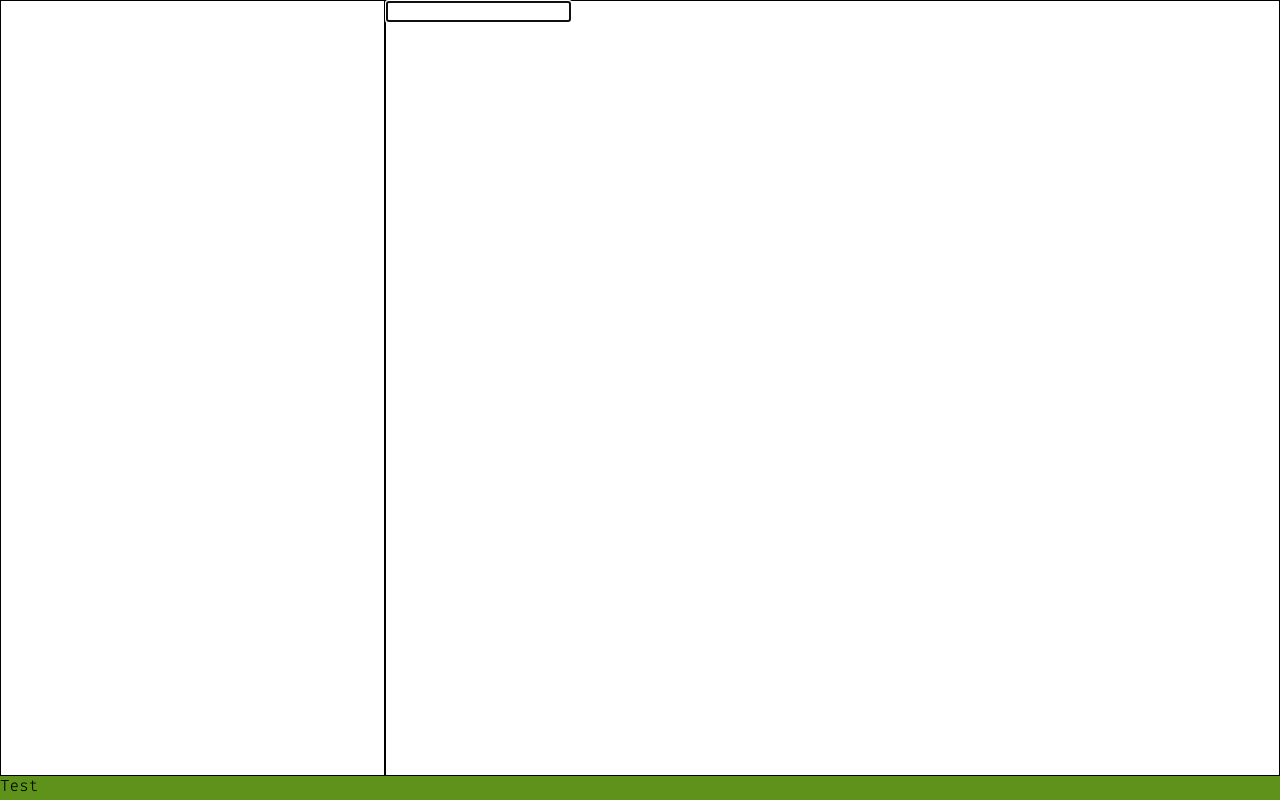
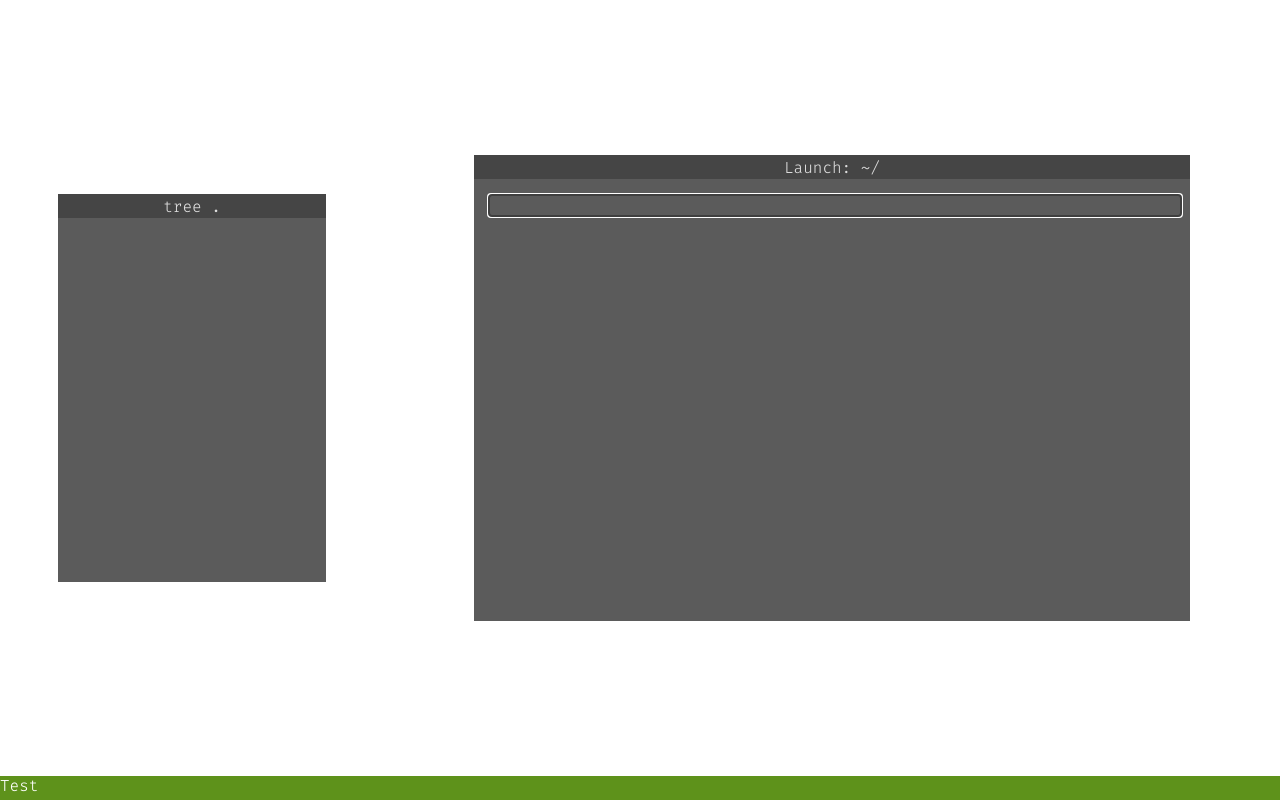
Before and after one commit to Kirimson/launch, a plain HTML site: page index.html in a window 1280 px wide. Drawn offline with nearby package versions, Linux system fonts and the light colour scheme.

Commit message:
Styles and windows
each componant has a window which contains it's content

```diff
--- a/css/style.css
+++ b/css/style.css
@@ -7,10 +7,11 @@ html, body{
 
 body {
     background-size: cover;
+    color: #fff;
 }
 
 a {
-    color: rgb(17, 26, 112);
+    color: rgb(93, 109, 255);
     font-weight: normal;
     text-decoration: none;
 }
@@ -27,19 +28,19 @@ a {
 }
 
 .tree-base {
-    border-left: solid thin black;
     padding-left: 1em;
+    border-left: solid thin;
 }
 
 .tree-files {
     margin-left: 1em;
-    border-left: solid thin black;
+    border-left: solid thin;
 }
 
 .tree-file::before, .tree-base::before {
     content: '';
+    border-bottom: thin solid;
     position: absolute;
-    border-bottom: thin black solid;
     height: 0.5em;
     width: 1em;
     transform: translateX(-1em) translateY(0.25em);
@@ -49,6 +50,29 @@ a {
     padding-left: 1em;
 }
 
+.window::before{
+    display: flex;
+    height: 3vh;
+    width: 100%;
+    background-color: #111;
+    opacity: 0.8;
+    color: white;
+    flex-direction: column;
+    justify-content: center;
+    align-items: center;
+}
+
+.window {
+    background-color: #333;
+    opacity: 0.8;
+    display: flex;
+    flex-direction: column;
+}
+
+.window-content {
+    margin: 0 2% 0 2%;
+}
+
 #wrapper {
     display: flex;
     flex: 1;
@@ -56,12 +80,60 @@ a {
 
 #tree-wrapper {
     width: 30%;
-    border: solid thin black;
     display: flex;
     justify-content: center;
+    align-items: center;
+}
+
+#tree-window {
+    height: 50%;
+    min-width: 70%;
+}
+
+#tree-window::before{
+    content: 'tree .'
+}
+
+#tree-content {
+    display: flex;
+    flex-direction: column;
+    justify-content: center;
+    align-items: center;
+    overflow: scroll;
+}
+
+#tree {
+    border-color: white;
 }
 
 #console-wrapper {
     width: 70%;
-    border: solid thin black
+    display: flex;
+    flex-direction: column;
+    justify-content: center;
+    align-items: center;
 }
+
+
+#terminal-window::before{
+    content: 'Launch: ~/'
+}
+
+#terminal-window{
+    height: 60%;
+    width: 80%;
+}
+
+#terminal-content {
+    margin-top: 2%;
+}
+
+#terminal-content > input {
+    background-color: transparent;
+    border: solid thin white;
+    /* border: none; */
+    color: inherit;
+    font-family: inherit;
+    width: 100%;
+    font-size: 2vh;
+}
--- a/index.html
+++ b/index.html
@@ -3,7 +3,7 @@
 <head>
 	<meta lang="en">
 	<meta charset="UTF-8">
-	<title>Launch Console Test</title>
+	<title>Launch</title>
 	<script src="https://code.jquery.com/jquery-3.3.1.min.js"
 	integrity="sha256-FgpCb/KJQlLNfOu91ta32o/NMZxltwRo8QtmkMRdAu8="
 	crossorigin="anonymous"></script>
@@ -12,30 +12,25 @@
 	<link rel="stylesheet" href="css/style.css">
 </head>
 <body>
-	<!-- <div id='app'>
-		<div id='wrapper'>
-			<div id='tree-wrapper'>
-				<div id='tree'></div>
-			</div>
-			<div id='console-wrapper'>
-				<input type="text" name="console" id="console" autocomplete="off"/>
-			</div>
-			dyfhd
-		</div>
-
-		<div class="footer">
-			Test
-		</div>
-	</div>		   -->
-
 	<section class="app">
 		<div id='wrapper'>
+
 			<div id='tree-wrapper'>
-				<div id='tree'></div>
+				<div class='window' id='tree-window'>
+					<div class='window-content' id='tree-content'>
+						<div id='tree'></div>
+					</div>
+				</div>
 			</div>
+
 			<div id='console-wrapper'>
-				<input type="text" name="console" id="console" autocomplete="off"/>
+				<div class="window" id='terminal-window'>
+					<div class='window-content' id='terminal-content'>
+						<input type="text" name="console" id="console" autocomplete="off"/>
+					</div>
+				</div>
 			</div>
+
 		</div>
 		<div class="footer">
 			Test
```
